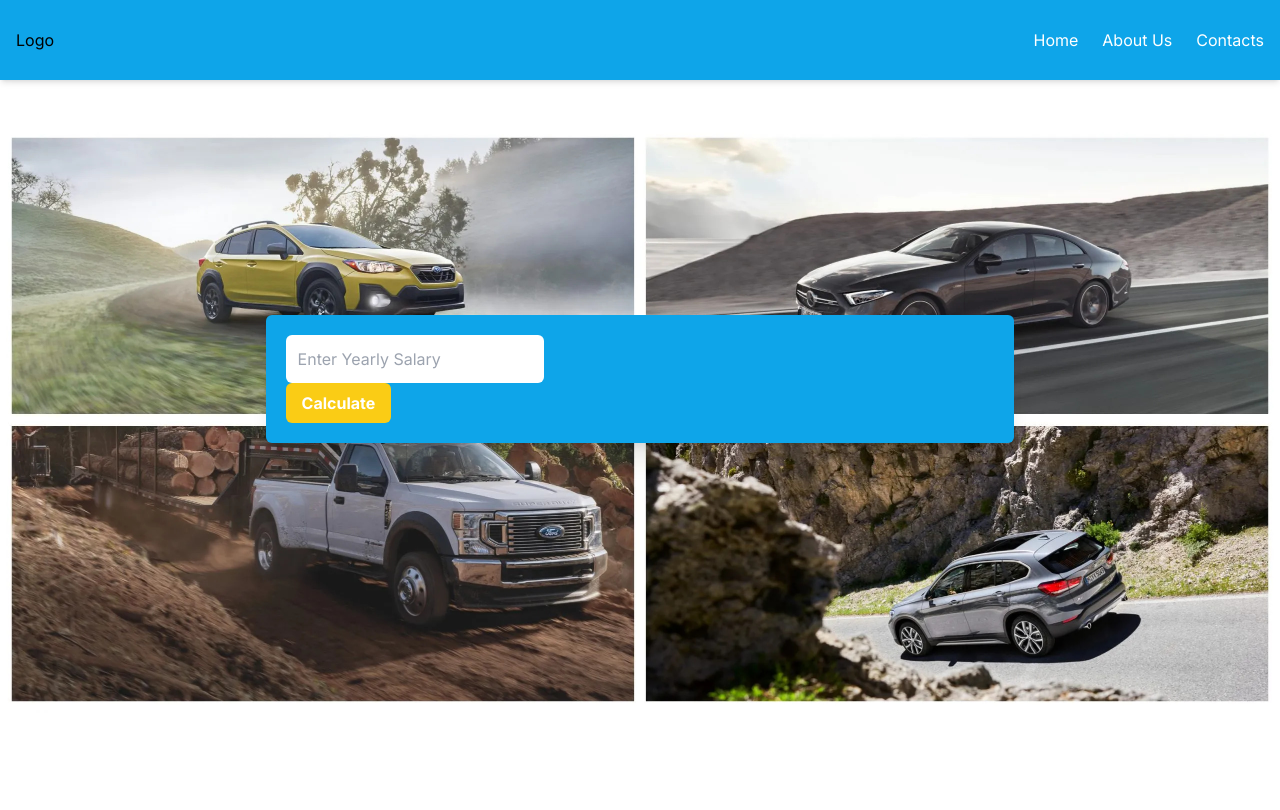
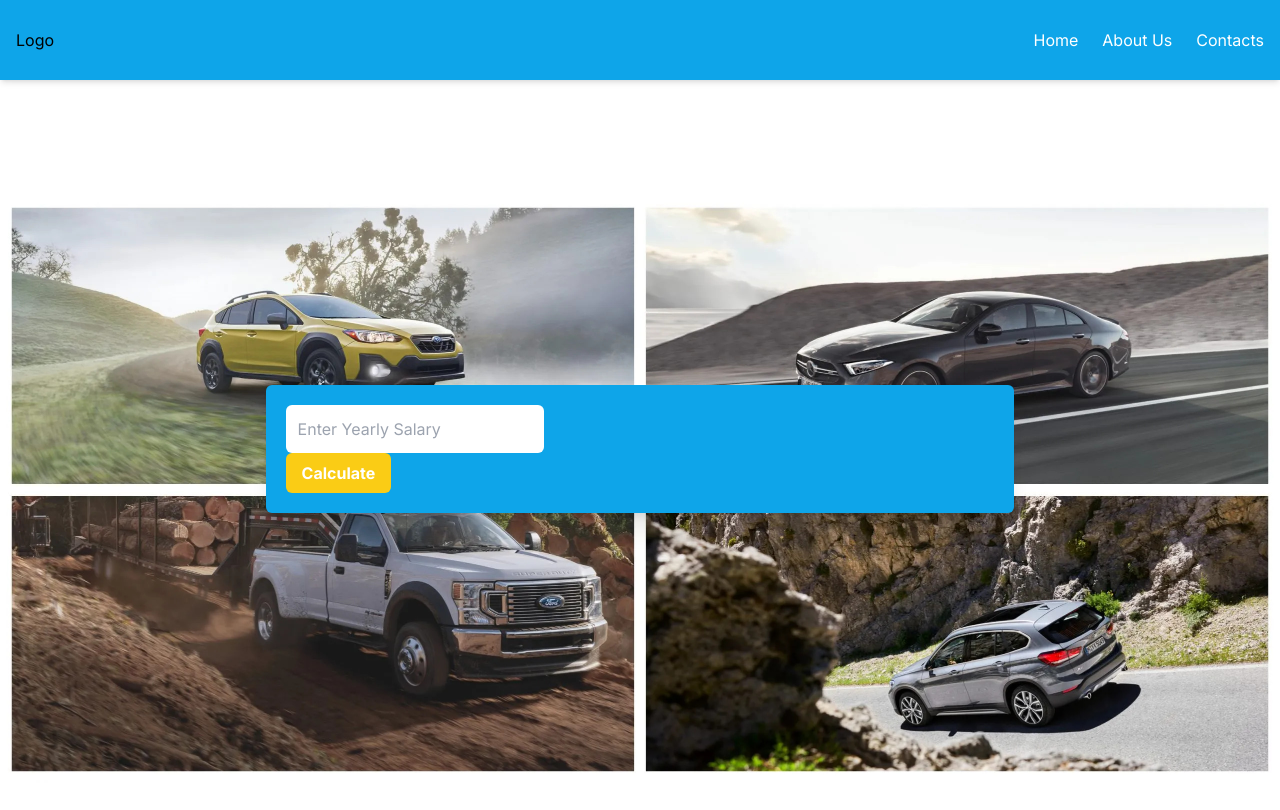
Before and after one commit to erom03/ShellHacks-2023, a Next.js app: page / in a window 1280 px wide. Shown: the top 810 px of the page. Built offline with nearby package versions, Linux system fonts and the light colour scheme.

Commit message:
the margins are never fixed

```diff
--- a/app/globals.css
+++ b/app/globals.css
@@ -3,7 +3,8 @@
 @tailwind utilities;
 
 .bgHolder {
-  margin: -125px 0;
+  margin-top: -55px;
+  margin-bottom: -100px;
   background-image: url('../public/images/CarBackground.jpg');
   background-size: 100%;
   background-position: center;
```
